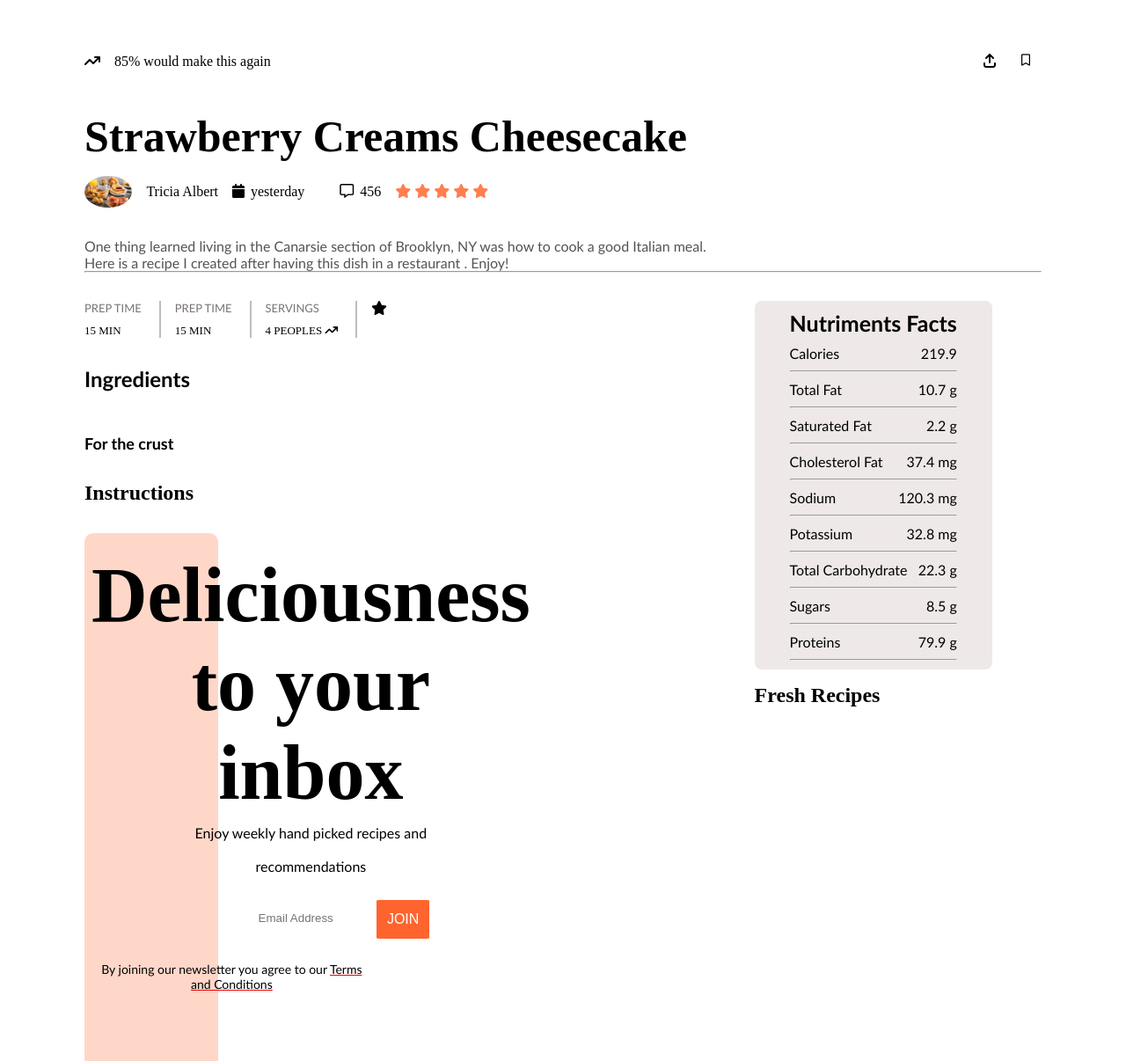
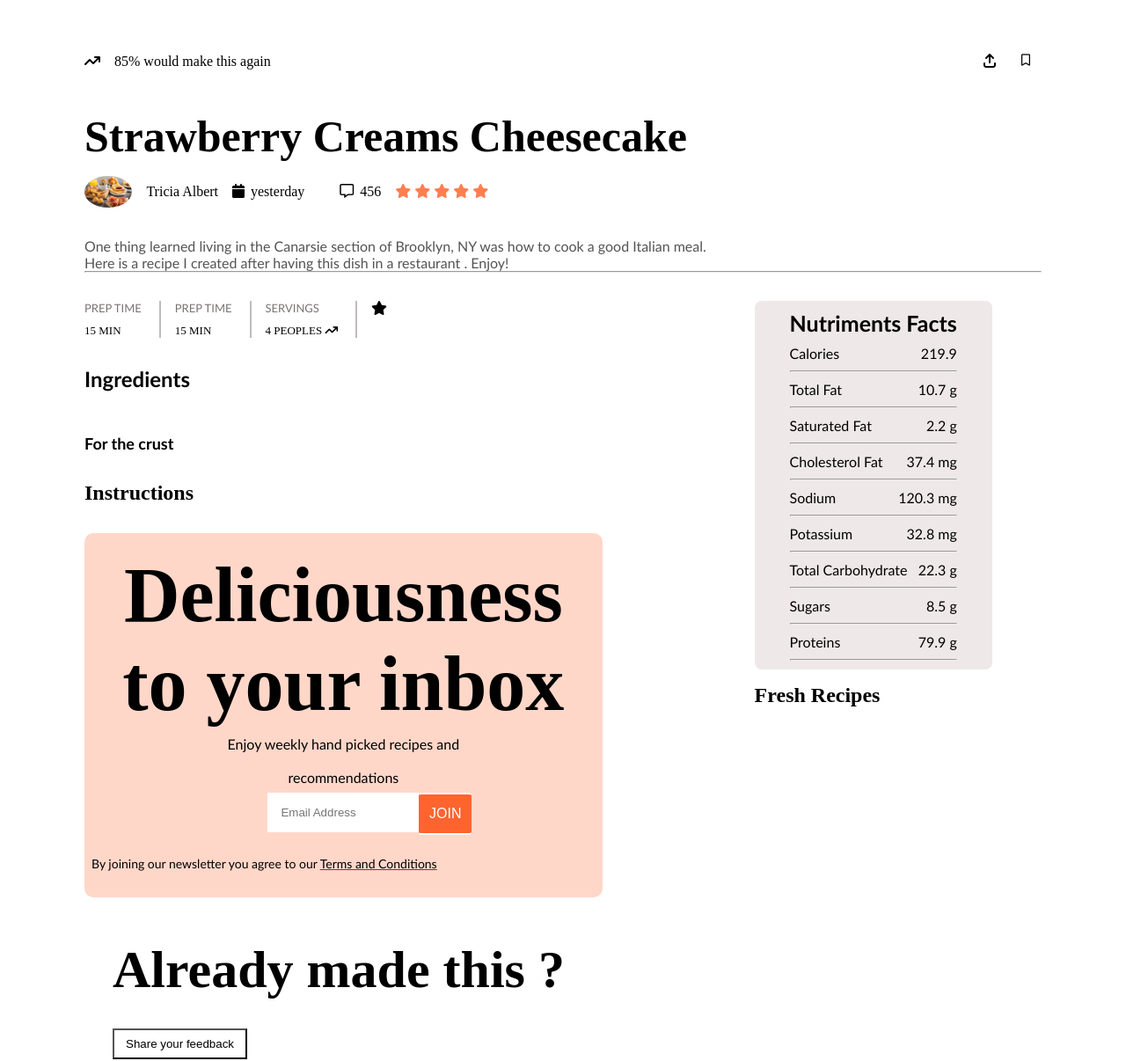
Before and after one commit to dorinengabdoh/js-Meal-DB, a website built with Vite: page details.html in a window 1280 px wide. Shown: the part 96-1302 px from the top of the page at 88% size. Built offline with nearby package versions, Linux system fonts and the light colour scheme; no server answers.

Commit message:
changing some style

```diff
--- a/styles.css
+++ b/styles.css
@@ -282,7 +282,7 @@ hr {
   padding-top: 20px;
   padding-bottom: 30px;
   margin-top: 1rem;
-  width: 20%;
+  width: fit-content;
   border-radius: 10px;
   padding-left: 8px;
   padding-right: 8px;
```
